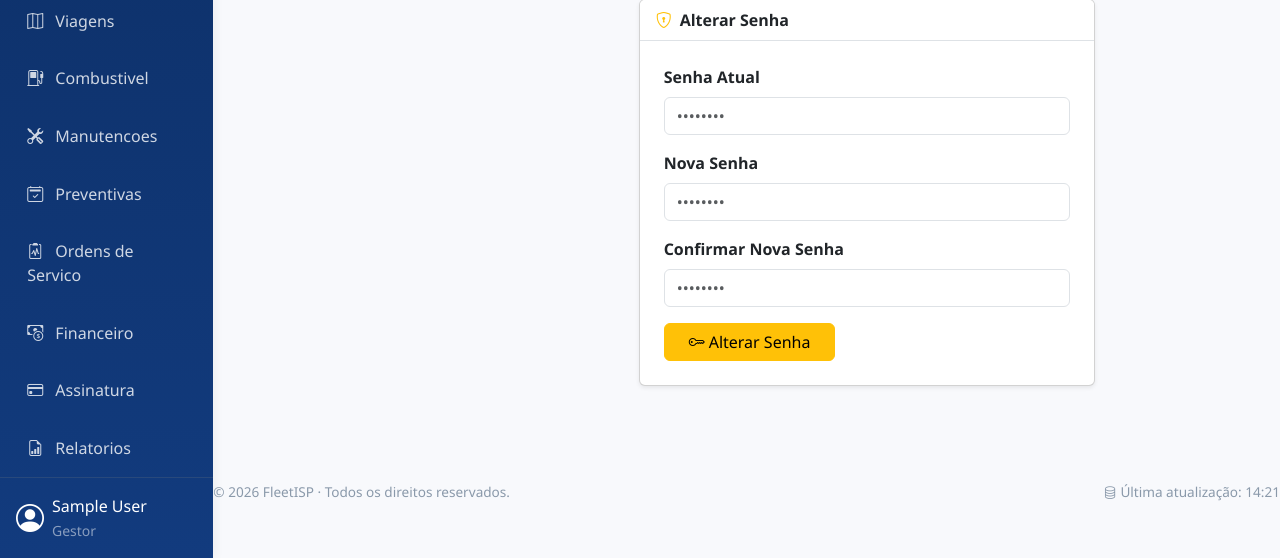
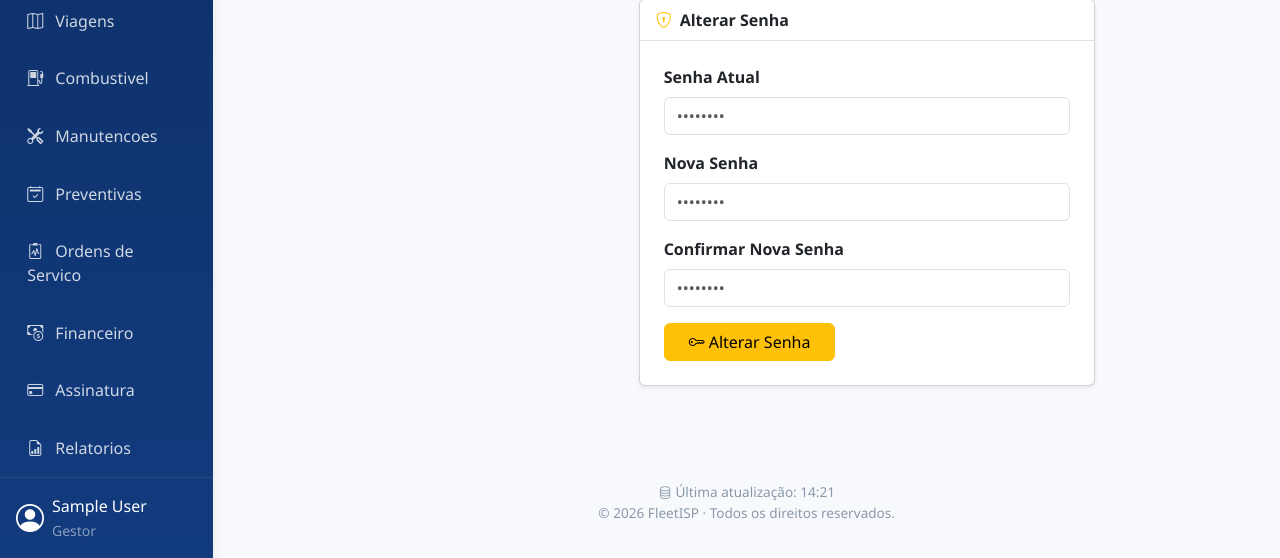
Before and after one commit to FrotaISP/frotaisp, a Django app: page /accounts/perfil/ in a window 1280 px wide. Shown: the part 521-1079 px from the top of the page. Run offline with Django 4.2, Linux system fonts and the light colour scheme; the visitor is signed in with stand-in values (Sample User, id 1).

Commit message:
Centraliza informacoes do rodape

```diff
--- a/templates/includes/footer.html
+++ b/templates/includes/footer.html
@@ -1,5 +1,5 @@
 <!-- templates/includes/footer.html -->
-<footer class="mt-5 footer-dash d-flex justify-content-between">
-    <span>© {% now "Y" %} FleetISP · Todos os direitos reservados.</span>
-    <span><i class="bi bi-database"></i> Última atualização: {% now "H:i" %}</span>
+<footer class="mt-5 footer-dash text-center">
+    <div><i class="bi bi-database"></i> Última atualização: {% now "H:i" %}</div>
+    <div>© {% now "Y" %} FleetISP · Todos os direitos reservados.</div>
 </footer>
```
